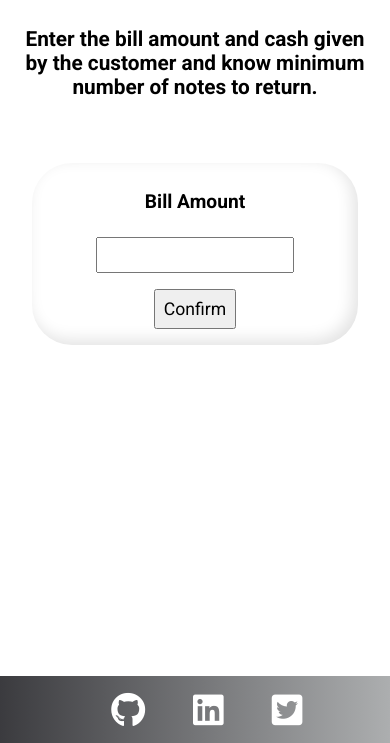
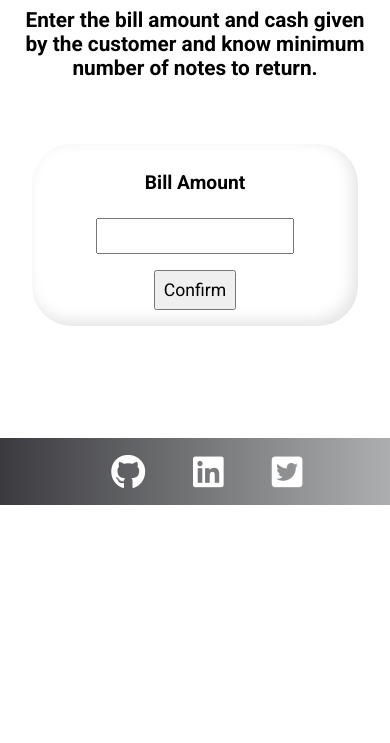
Before and after one commit to ravikumar1002/cash-register, a plain HTML site: page index.html in a window 390 px wide. Shown: the part 101-844 px from the top of the page. Drawn offline with Linux system fonts and the light colour scheme.

Commit message:
fix-responsive

```diff
--- a/style.css
+++ b/style.css
@@ -155,7 +155,7 @@ td {
 }
 
 .social-touch{
-    position: absolute;
+    position: sticky;
     bottom: 0;
 }
 
```
Also changed, not shown: index.html (+1 -1 lines).
